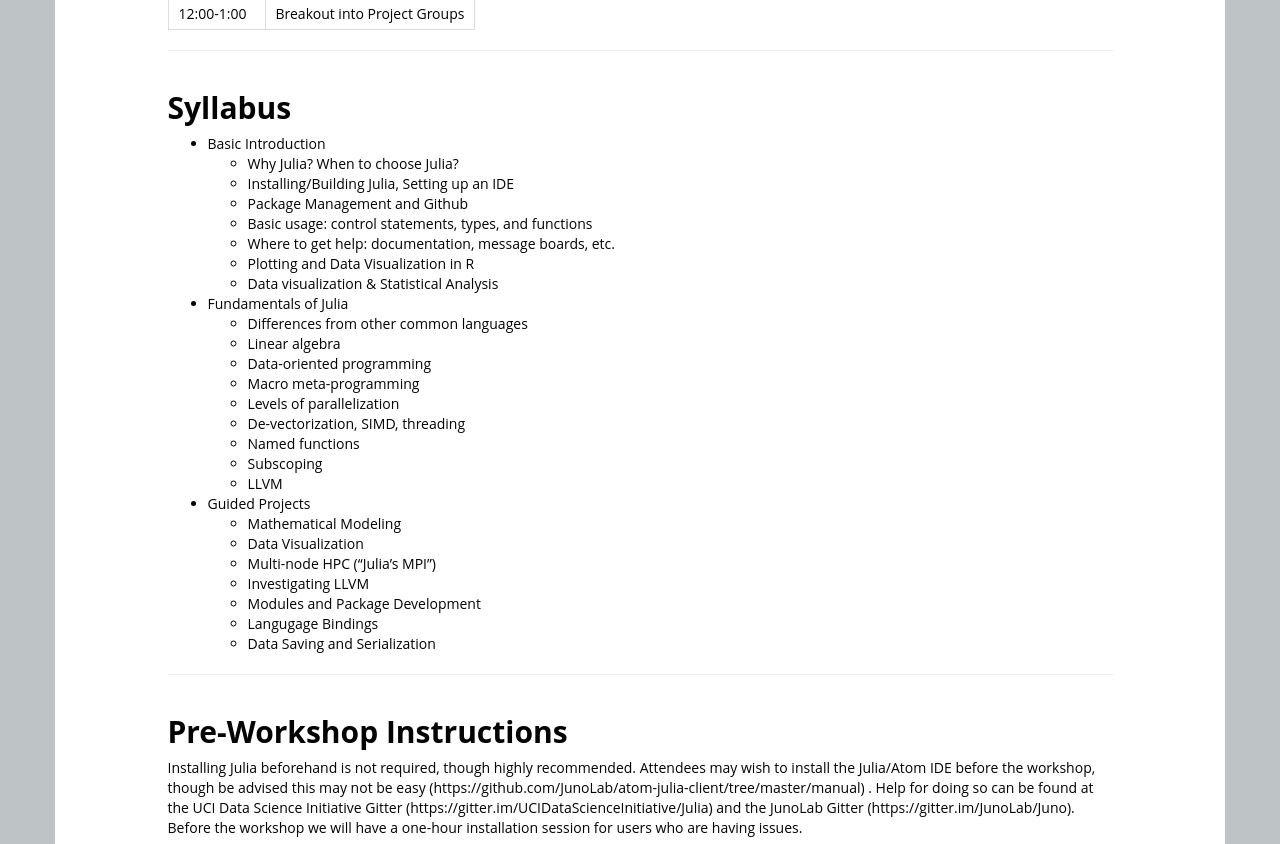
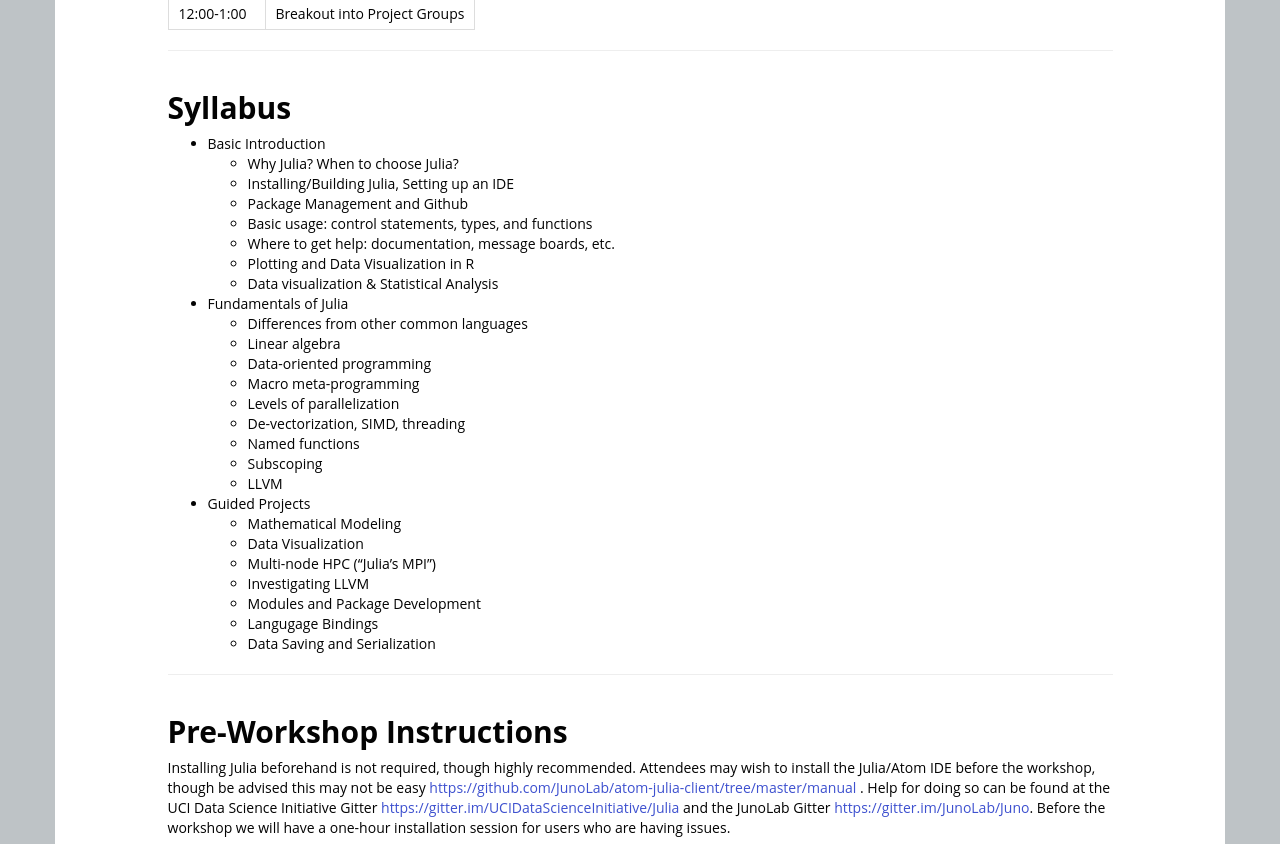
Before and after one commit to UCIDataScienceInitiative/UCIDataScienceInitiative.github.io, a Jekyll site: the page built from Workshops/IntroJulia.md, in a window 1280 px wide and 900 px high, scrolled down 1148 px, cut to the strip 0-844 px from the top of the window. Built offline with Jekyll 4.4.1, drawn with Linux system fonts in a browser that asks for light colours.

Commit message:
linkified the links

```diff
--- a/Workshops/IntroJulia.md
+++ b/Workshops/IntroJulia.md
@@ -74,4 +74,4 @@ Julia is a relatively new language which has been making waves in the scientific
 
 ## <a name="Instructions"></a>Pre-Workshop Instructions
 
-Installing Julia beforehand is not required, though highly recommended. Attendees may wish to install the Julia/Atom IDE before the workshop, though be advised this may not be easy (https://github.com/JunoLab/atom-julia-client/tree/master/manual) . Help for doing so can be found at the UCI Data Science Initiative Gitter (https://gitter.im/UCIDataScienceInitiative/Julia) and the JunoLab Gitter (https://gitter.im/JunoLab/Juno).  Before the workshop we will have a one-hour installation session for users who are having issues.
+Installing Julia beforehand is not required, though highly recommended. Attendees may wish to install the Julia/Atom IDE before the workshop, though be advised this may not be easy <https://github.com/JunoLab/atom-julia-client/tree/master/manual> . Help for doing so can be found at the UCI Data Science Initiative Gitter <https://gitter.im/UCIDataScienceInitiative/Julia> and the JunoLab Gitter <https://gitter.im/JunoLab/Juno>.  Before the workshop we will have a one-hour installation session for users who are having issues.
```
